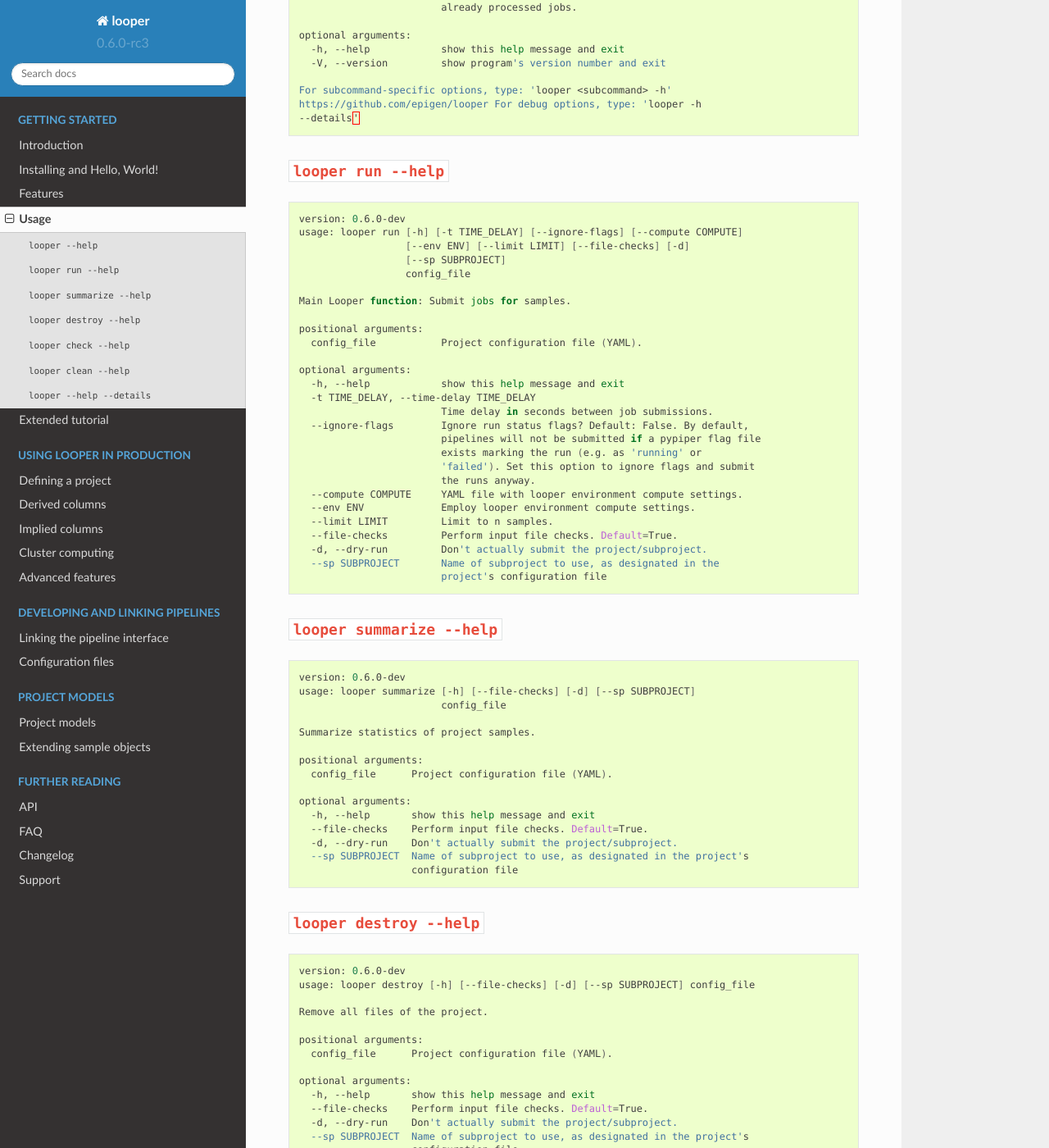
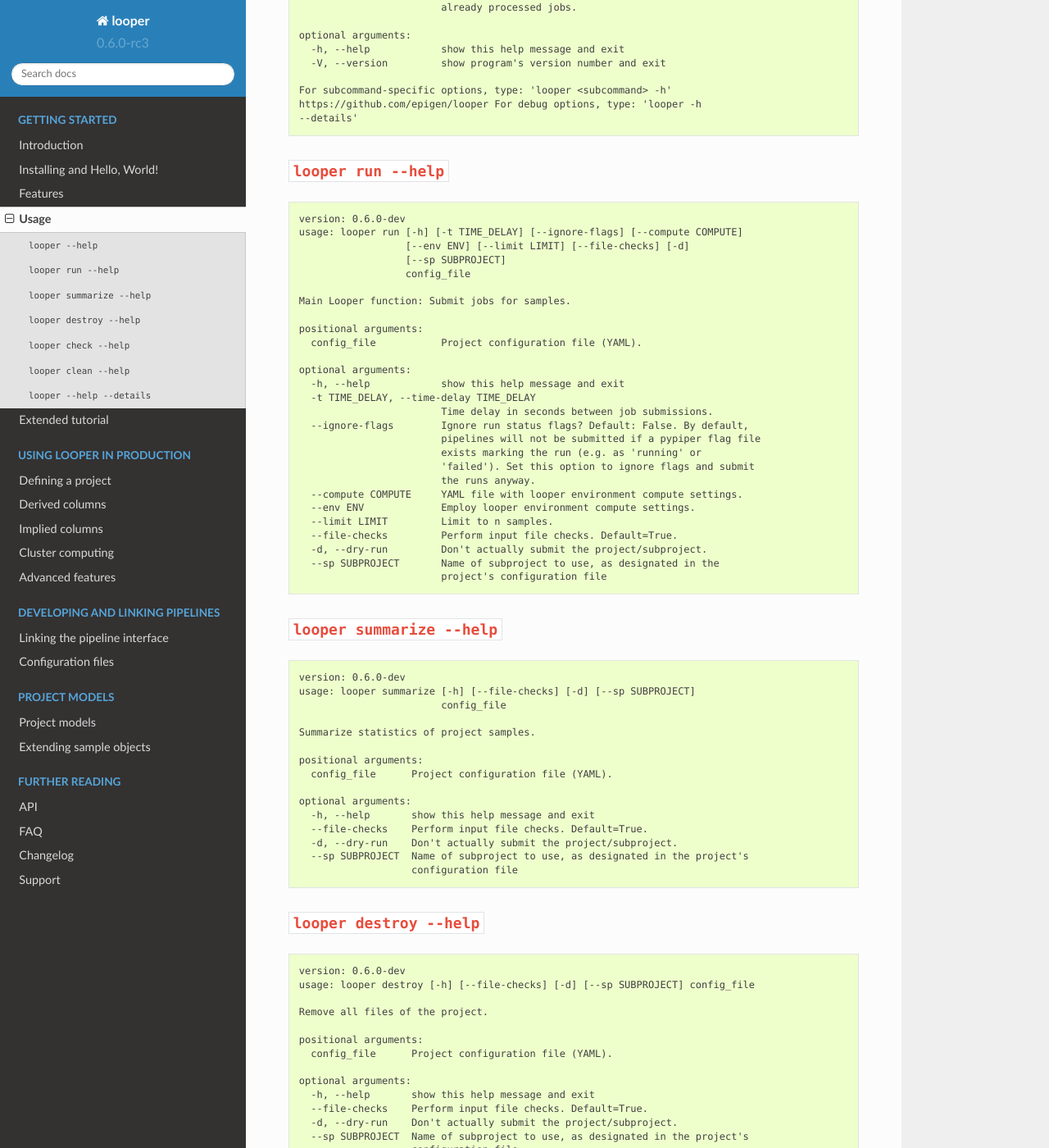
Before and after one commit to pepkit/peppy, a Sphinx documentation site: the page built from doc/source/usage.rst, in a window 1280 px wide and 1400 px high, scrolled down 939 px. Shown: the whole window at 82% size. Built offline with Sphinx 7.4.7 and the Read the Docs theme 2.0.0, drawn with Linux system fonts in a browser that asks for light colours; some of the changed text lies outside the part shown.

Commit message:
Fix docs highlighting, TOC depth

```diff
--- a/doc/source/index.rst
+++ b/doc/source/index.rst
@@ -8,7 +8,7 @@ Contents
 
 .. toctree::
 	:caption: Getting Started
-	:maxdepth: 0
+	:maxdepth: 1
 
 	intro.rst
 	hello-world.rst
--- a/doc/source/usage.rst
+++ b/doc/source/usage.rst
@@ -20,7 +20,7 @@ Here you can see the command-line usage instructions for the main looper command
 ``looper --help``
 ----------------------------------
 
-.. code-block:: shell
+.. code-block:: none
 
 	version: 0.6.0-dev
 	usage: looper [-h] [-V] {run,summarize,destroy,check,clean} ...
@@ -47,7 +47,7 @@ Here you can see the command-line usage instructions for the main looper command
 ``looper run --help``
 ----------------------------------
 
-.. code-block:: shell
+.. code-block:: none
 
 	version: 0.6.0-dev
 	usage: looper run [-h] [-t TIME_DELAY] [--ignore-flags] [--compute COMPUTE]
@@ -80,7 +80,7 @@ Here you can see the command-line usage instructions for the main looper command
 ``looper summarize --help``
 ----------------------------------
 
-.. code-block:: shell
+.. code-block:: none
 
 	version: 0.6.0-dev
 	usage: looper summarize [-h] [--file-checks] [-d] [--sp SUBPROJECT]
@@ -101,7 +101,7 @@ Here you can see the command-line usage instructions for the main looper command
 ``looper destroy --help``
 ----------------------------------
 
-.. code-block:: shell
+.. code-block:: none
 
 	version: 0.6.0-dev
 	usage: looper destroy [-h] [--file-checks] [-d] [--sp SUBPROJECT] config_file
@@ -121,7 +121,7 @@ Here you can see the command-line usage instructions for the main looper command
 ``looper check --help``
 ----------------------------------
 
-.. code-block:: shell
+.. code-block:: none
 
 	version: 0.6.0-dev
 	usage: looper check [-h] [--file-checks] [-d] [--sp SUBPROJECT] config_file
@@ -141,7 +141,7 @@ Here you can see the command-line usage instructions for the main looper command
 ``looper clean --help``
 ----------------------------------
 
-.. code-block:: shell
+.. code-block:: none
 
 	version: 0.6.0-dev
 	usage: looper clean [-h] [--file-checks] [-d] [--sp SUBPROJECT] config_file
@@ -161,7 +161,7 @@ Here you can see the command-line usage instructions for the main looper command
 ``looper --help --details``
 ----------------------------------
 
-.. code-block:: shell
+.. code-block:: none
 
 	version: 0.6.0-dev
 	usage: looper [-h] [-V] [--logfile LOGFILE] [--verbosity {0,1,2,3,4}] [--dbg]
```
Also changed, not shown: 1 other file.
